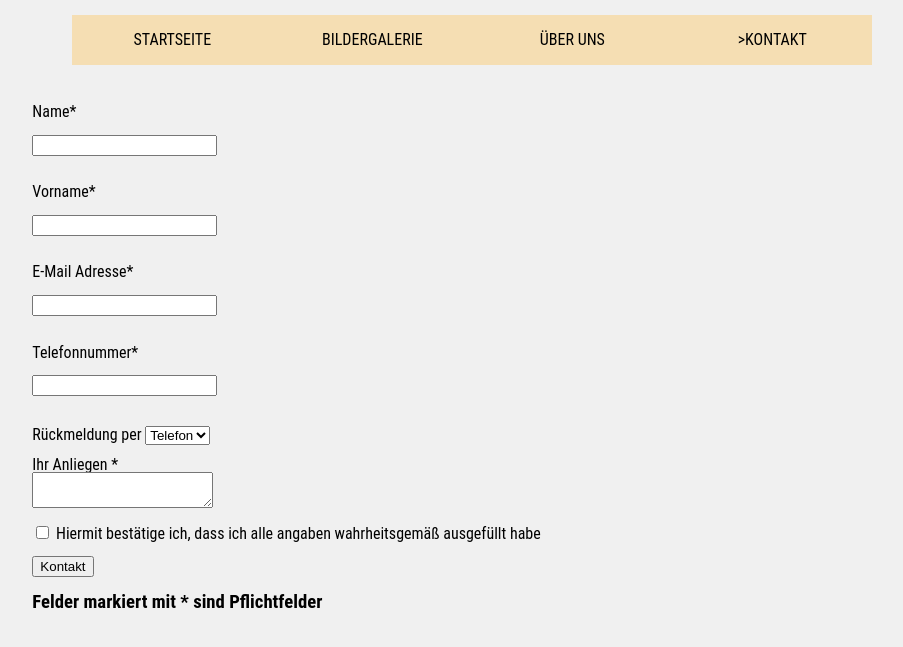
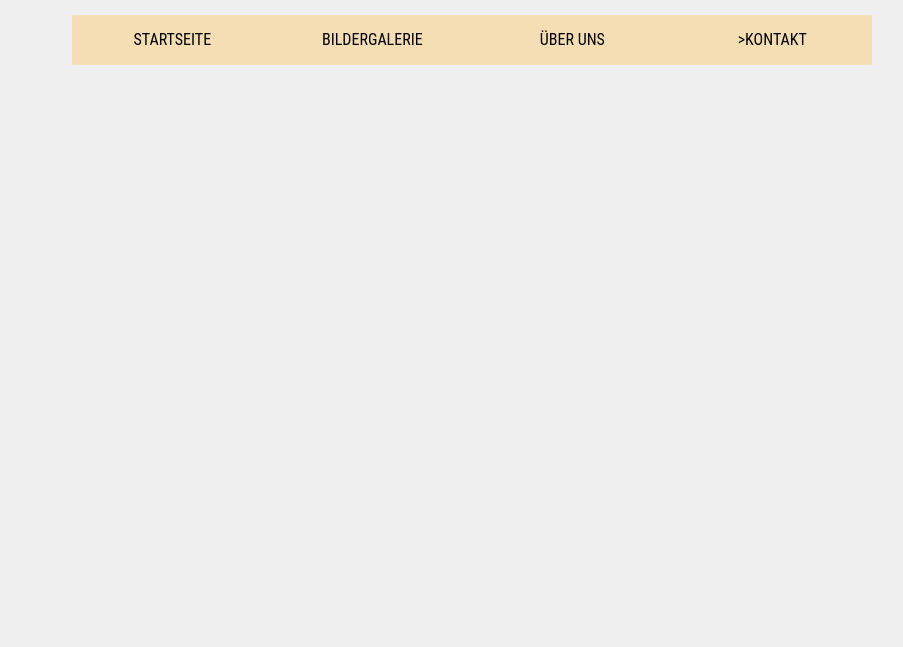
Before and after one commit to js-box/uk, a plain HTML site: page Html/ueberuns.html in a window 1280 px wide. Shown: the part 55-702 px from the top of the page, without its empty margins (181-1084 px from the left). Drawn offline with Linux system fonts and the light colour scheme.

Commit message:
du mongo

```diff
--- a/Html/ueberuns.html
+++ b/Html/ueberuns.html
@@ -4,7 +4,7 @@
 <html>
 <head>
 
-<link rel="stylesheet" href="../CSS/stylesheetkontakt.css">
+<link rel="stylesheet" href="../CSS/stylesheetueberuns.css">
 
 <title>ÜBER UNS</title>
 
@@ -26,59 +26,6 @@
     </nav>
   </div>
   <div class="Main"><body>
-    <form>
-      <div class="form-group">
-        <label>Name*</label>
-        <p><input type="text" class="form-control" name="text_name" placeholder="" required="required"></p>
-      </div>
-      <br>
-      <div class="form-group">
-        <label>Vorname*</label>
-        <p><input type="text" class="form-control" name="text_vorname" placeholder="" required="required"></p>
-      </div>
-      <br>
-      <div class="form-group">
-        <label>E-Mail Adresse*</label>
-        <p><input type="email" class="form-control" name="text_email" placeholder=""></p>
-      </div>
-      <br>
-      <div class="form-group">
-        <label>Telefonnummer*</label>
-        <p><input type="text" class="form-control" name="text_telefonnumer" placeholder="" required="required"></p>
-      </div>
-      <br>
-      <div class="form-group">
-        <label>Rückmeldung per</label> <select class="form-control" name="text_antwort">
-          <option value="Telefon">
-            Telefon
-          </option>
-
-          <option value="E-Mail">
-            E-Mail
-          </option>
-        </select>
-      </div>
-      <br>
-      <div class="form-group">
-        <label>Ihr Anliegen *</label>
-        <br>
-        <textarea class="form-control" name="text_anliegen" placeholder="" required="required" >
-    </textarea>
-      </div>
-      <br>
-      <div class="form-group">
-
-        <div class="form-check">
-          <input class="form-check-input" type="checkbox" name="text_warheit" value="warheit"> <label class="form-check-label">Hiermit bestätige ich, dass ich alle angaben wahrheitsgemäß ausgefüllt habe</label>
-        </div>
-        <br>
-        <div class="form-group">
-           <button type="submit" name="form-submit">Kontakt</button>
-
-      </div><h3>Felder markiert mit * sind Pflichtfelder</h3>
-    </form>
-
-    <form action="https://formlog.offline.ch/log" method="POST"></form>
 
     </body>
     </div>
```
